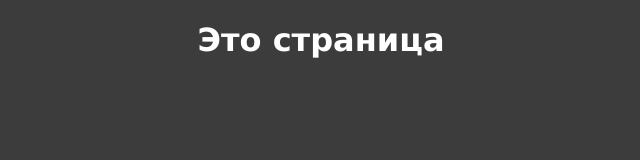
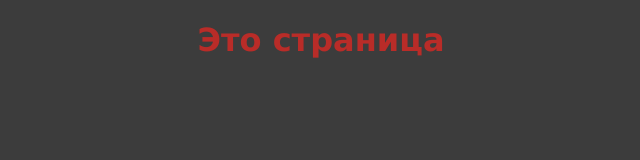
Before and after one commit to Youn1cs/bs3, a plain HTML site: page index.html in a window 1280 px wide. Shown: the whole page, without its empty margins (319-959 px from the left). Drawn offline with Linux system fonts and the light colour scheme.

Commit message:
Цват заголовка

```diff
--- a/main.css
+++ b/main.css
@@ -7,4 +7,5 @@ color: #FFF;
 
 h1 {
     text-align: center;
+    color: #b92c28;
 }
```
